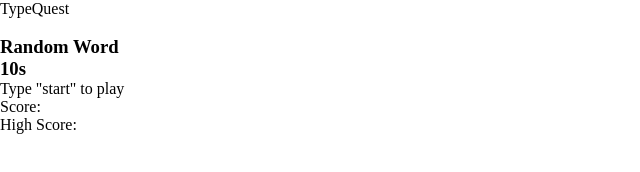
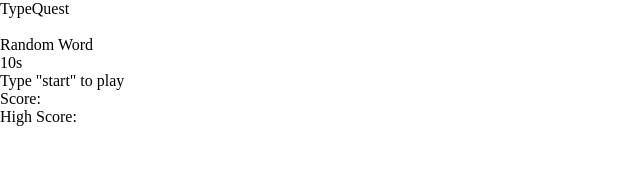
Before and after one commit to SJH-97/JS-Game, a plain HTML site: page index.html in a window 1280 px wide. Shown: the whole page, without its empty margins (0-640 px from the left). Drawn offline with Linux system fonts and the light colour scheme; some icons are missing.

Commit message:
Changed h3 tags to p tags in HTML

```diff
--- a/index.html
+++ b/index.html
@@ -19,8 +19,8 @@
     </div>
 
     <div class="countdown-box">
-      <h3 class="countdown-box__word">Random Word</h3>
-      <h3 class="countdown-box__clock">10s</h3>
+      <p class="countdown-box__word">Random Word</p>
+      <p class="countdown-box__clock">10s</p>
     </div>
 
     <div class="input-box">
```
